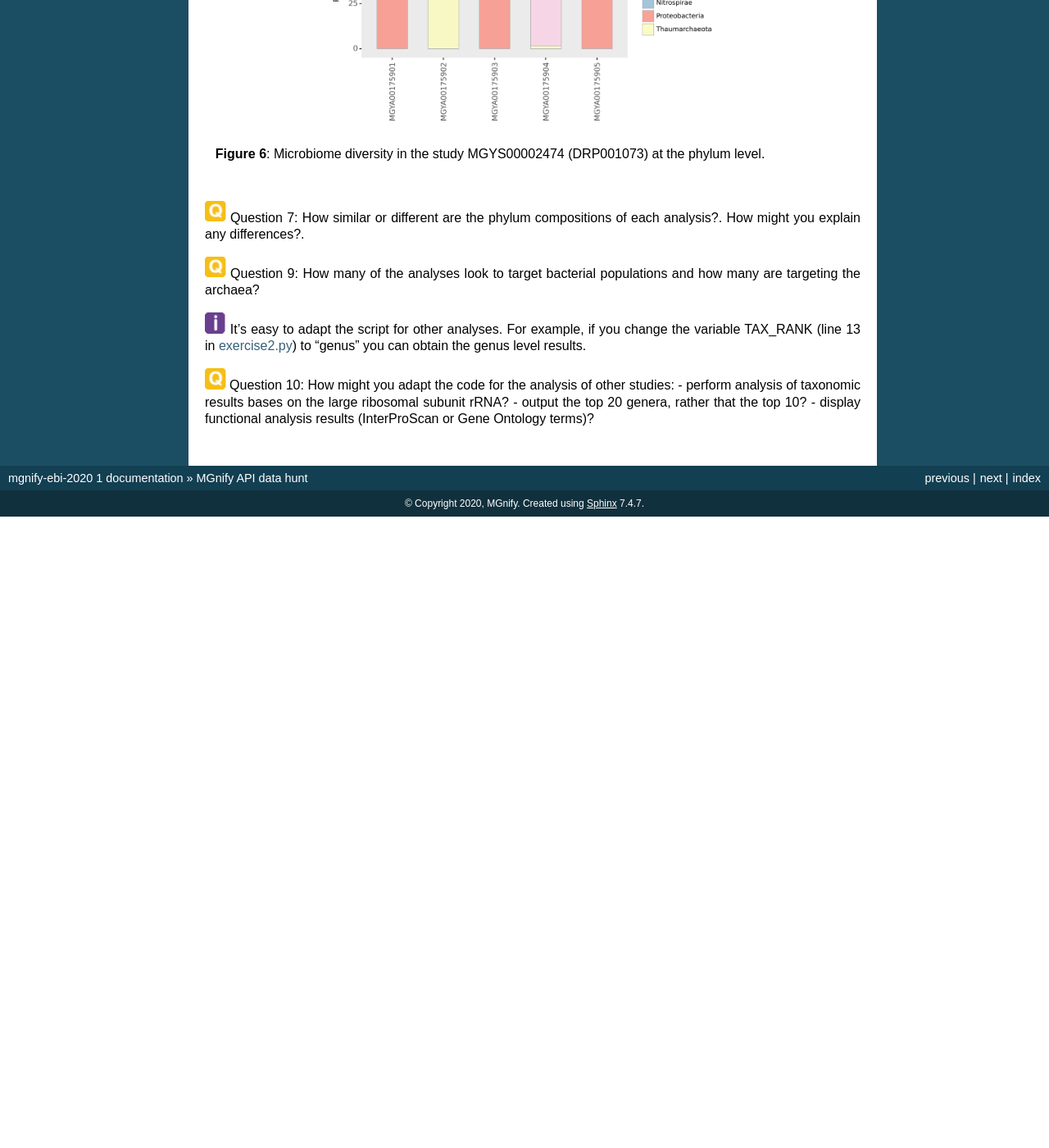
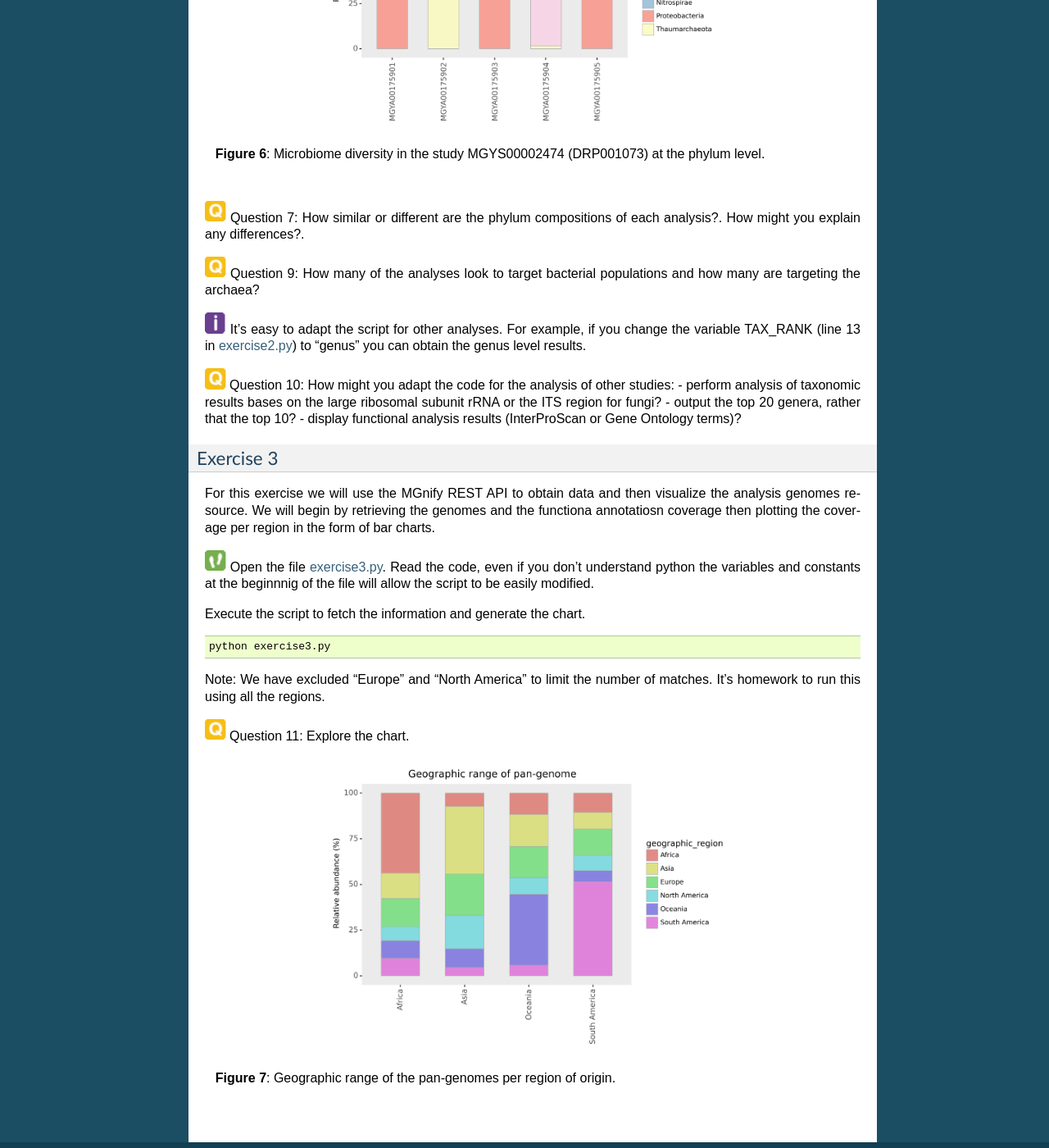
Before and after one commit to EBI-Metagenomics/mgnify-ebi-2020, a Sphinx documentation site: the page built from docs/source/api.rst, in a window 1280 px wide and 1400 px high, scrolled down 6417 px. Shown: the whole window at 82% size. Built offline with Sphinx 7.4.7, drawn with Linux system fonts in a browser that asks for light colours; before the commit the page ends 7047 px from its top, so only the background shows below that.

Commit message:
api.rst include genomes exercise end script

```diff
--- a/docs/source/api.rst
+++ b/docs/source/api.rst
@@ -210,10 +210,37 @@ We will begin by retrieving taxonomic analysis data and then plotting relative a
 
 
 |question|\  Question 10: How might you adapt the code for the analysis of other studies:
-- perform analysis of taxonomic results bases on the large ribosomal subunit rRNA?
+- perform analysis of taxonomic results bases on the large ribosomal subunit rRNA or the ITS region for fungi?
 - output the top 20 genera, rather that the top 10?
 - display functional analysis results (InterProScan or Gene Ontology terms)?
 
+
+Exercise 3
+**********
+
+For this exercise we will use the MGnify REST API to obtain data and then visualize the analysis genomes resource. We will begin by retrieving the genomes and the functiona annotatiosn coverage then plotting the coverage per region in the form of bar charts.
+
+
+|action|\  Open the file `exercise3.py <https://github.com/EBI-Metagenomics/mgnify-ebi-2020/blob/master/docs/source/scripts/exercise3.py>`_. Read the code, even if you don't understand python the variables and constants at the beginnnig of the file will allow the script to be easily modified.
+
+Execute the script to fetch the information and generate the chart.
+
+.. code-block:: bash
+
+   python exercise3.py
+
+
+Note: We have excluded "Europe" and "North America" to limit the number of matches. It's homework to run this using all the regions.
+
+|question|\  Question 11: Explore the chart.
+
+
+.. figure:: media/api/genomes_plot.png
+   :width: 500px
+   :alt: Geographic range of the pan-genomes per region of origin
+   :figclass: align-center
+
+   **Figure 7**: Geographic range of the pan-genomes per region of origin.
 
 .. |info| image:: media/info.png
    :width: 0.26667in
--- a/docs/source/scripts/api/exercise3.py
+++ b/docs/source/scripts/api/exercise3.py
@@ -4,38 +4,99 @@
 import argparse
 import csv
 from urllib.parse import urlencode
-from jsonapi_client import Session, Filter
 
+import pandas
+from jsonapi_client import Filter, Session
 from plotnine import *
-import pandas
 
-"""
-Let's explore the COG functional annotations across the genomes
-for South America and Africa
-"""
-
-# API_BASE = "https://wwwdev.ebi.ac.uk/metagenomics/api/v1"
-
-API_BASE = "http://localhost:8000/v1"
+API_BASE = "https://www.ebi.ac.uk/metagenomics/api/v1"
 
 RESOURCE = "genomes"
 
 # Filter genomes based on the geopgraphical origin
-region_filters = {
+REGION_FILTERS = {
     "geo_origin": [
         "South America",
         "Africa",
+        "Asia",
+        "Oceania",
     ]
 }
 
-# pandas
+ALL_REGIONS = [
+    "Africa",
+    "Asia",
+    "Europe",
+    "North America",
+    "Oceania",
+    "South America",
+]
+
+rows = []
 
 # The next piece of code retrieves the data from the API
 with Session(API_BASE) as session:
 
-    for genome in session.iterate(RESOURCE, Filter(urlencode(region_filters, True))):
-        print("\t".join([
-            genome.accession,
-            genome.geographic_origin,
-            genome.traxonomic_lineage
-        ]))
+    filters = Filter(urlencode(REGION_FILTERS, True))
+
+    for genome in session.iterate(RESOURCE, filters):
+        for gr_region in genome.geographic_range:
+            if genome.num_genomes_total > 1:
+                rows.append(
+                    {
+                        "accession": genome.accession,
+                        "geographic_origin": genome.geographic_origin,
+                        "geographic_region": gr_region,
+                        "geographic_region_rel_abundance": 0,
+                    }
+                )
+
+    data_frame = pandas.DataFrame(rows)
+
+    # let's get the relative abundance of each region
+    for geo_origin, frame in data_frame.groupby("geographic_origin"):
+        abundances = data_frame.loc[
+            data_frame["geographic_origin"] == geo_origin, "geographic_region"
+        ].value_counts(normalize=True)
+
+        for gregion, abundance in abundances.items():
+            data_frame.loc[
+                (data_frame["geographic_origin"] == geo_origin)
+                & (data_frame["geographic_region"] == gregion),
+                "geographic_region_rel_abundance",
+            ] = (
+                abundance * 100
+            )
+
+    # remove dups (each region is duplicated now)
+    data_frame = data_frame.drop_duplicates(
+        subset=["geographic_origin", "geographic_region"], keep="last"
+    )
+
+    gb = geom_bar(stat="identity", colour="darkgrey", size=0.3, width=0.6, alpha=0.7)
+    gg = (
+        ggplot(
+            data_frame,
+            aes(
+                x=data_frame["geographic_origin"],
+                y=data_frame["geographic_region_rel_abundance"],
+                fill="geographic_region",
+            ),
+        )
+        + gb
+        + ggtitle("Geographic range of pan-genome")
+        + ylab("Relative abundance (%)")
+        + theme(panel_grid_major=element_blank(), panel_grid_minor=element_blank())
+        + theme(axis_text_x=element_text(angle=90))
+        + theme(axis_title_y=element_text(size=10))
+        + theme(axis_text_y=element_text(size=10))
+        + theme(axis_title_x=element_blank())
+        + theme(axis_text_x=element_text(size=10))
+    )
+
+    ggsave(
+        filename="genomes_plot.png",
+        plot=gg,
+        device="png",
+        dpi=600,
+    )
```
Also changed, not shown: docs/source/media/api/genomes_plot.png (added).
